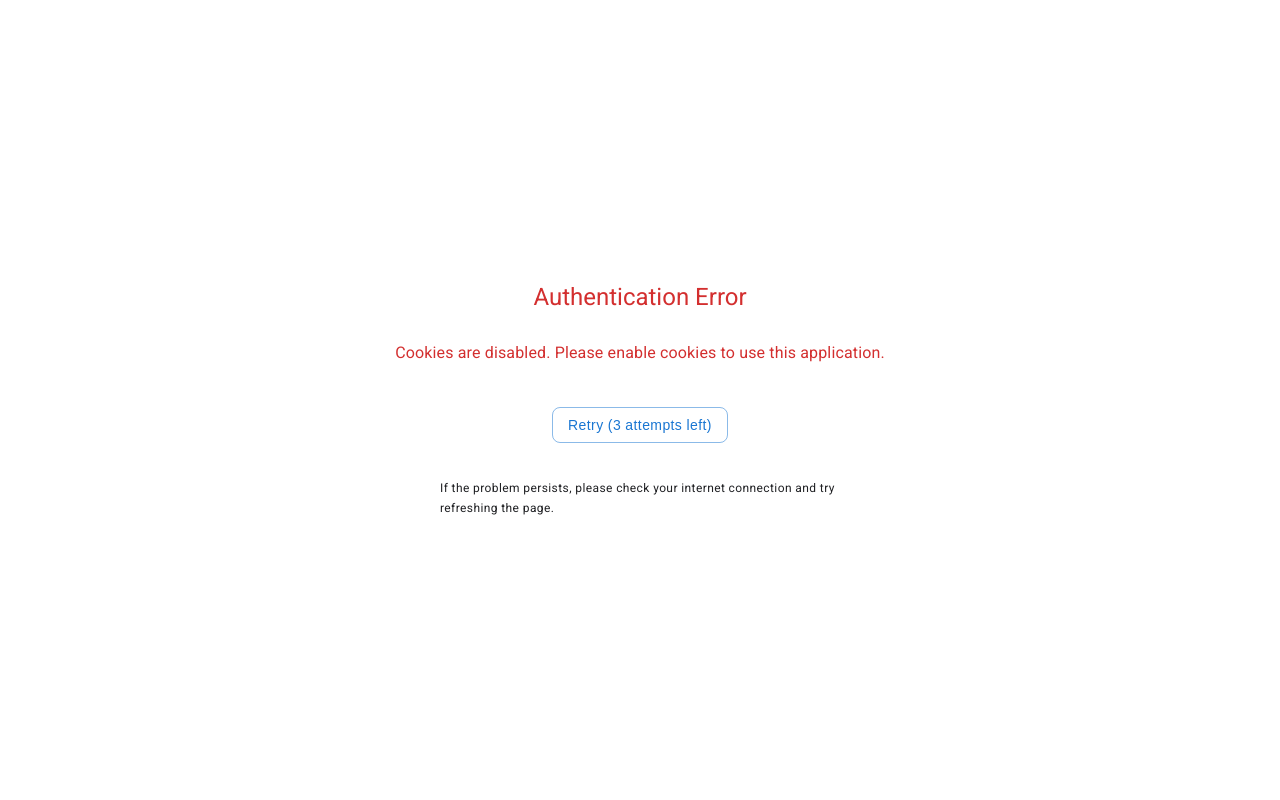
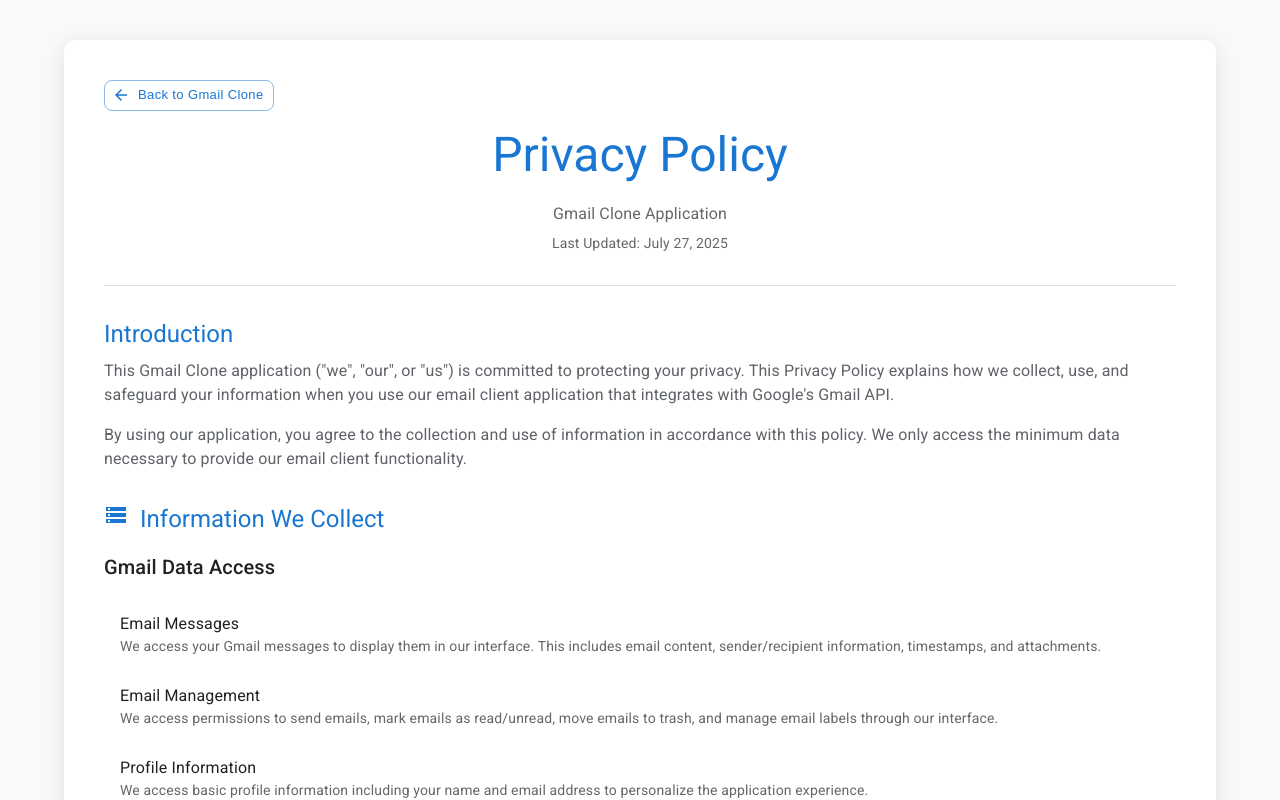
Before and after one commit to Roushan-kr/gmail, a React (Vite) app in the folder client/: page /privacy in a window 1280 px wide. Shown: the top 800 px of the page. Built offline with nearby package versions, Linux system fonts and the light colour scheme; no server answers; a web font is replaced by a local one.

Commit message:
add pages for google api

```diff
--- a/client/src/components/App.jsx
+++ b/client/src/components/App.jsx
@@ -1,8 +1,10 @@
 import React, { useState, useCallback } from 'react';
-import { BrowserRouter } from "react-router-dom";
+import { BrowserRouter, Routes, Route } from "react-router-dom";
 import GoogleAuth from './GoogleAuth';
-import { Analytics } from "@vercel/analytics/react"; // Fixed import
+import { Analytics } from "@vercel/analytics/react";
 import Main from './Main';
+import PrivacyPolicy from './PrivacyPolicy';
+import TermsOfService from './TermsOfService';
 
 function App() {
   const [isAuthenticated, setIsAuthenticated] = useState(false);
@@ -19,14 +21,23 @@
   }, []);
 
   return (
-    <BrowserRouter> {/* Move BrowserRouter to top level */}
+    <BrowserRouter>
       <div className="App">
+        <Routes>
+          {/* Public routes - accessible without authentication */}
+          <Route path="/privacy" element={<PrivacyPolicy />} />
+          <Route path="/terms" element={<TermsOfService />} />
+
+          {/* Protected routes - require authentication */}
+          <Route path="*" element={
             <GoogleAuth
               onAuthSuccess={handleAuthSuccess}
               onAuthFailure={handleAuthFailure}
             >
               {isAuthenticated && authChecked && <Main />}
             </GoogleAuth>
+          } />
+        </Routes>
         <Analytics />
       </div>
     </BrowserRouter>
--- a/client/src/components/GoogleAuth.jsx
+++ b/client/src/components/GoogleAuth.jsx
@@ -3,7 +3,7 @@
 import { initializeGapi, signIn, signOut, isSignedIn, startTokenRefresh } from '../api/gmailApi';
 import { validateEnvironment, getSetupInstructions } from '../utils/envCheck.js';
 import SetupGuide from './SetupGuide.jsx';
-import { Link } from 'react-router-dom';
+import { Link, useNavigate } from 'react-router-dom';
 import { authCookies, cookieManager } from '../utils/cookieManager.js';
 
 const AuthContainer = styled(Box)({
@@ -36,6 +36,7 @@
   const [checkingAuth, setCheckingAuth] = useState(true);
   const [retryCount, setRetryCount] = useState(0);
   const [isRetrying, setIsRetrying] = useState(false);
+  const navigate = useNavigate();
 
   useEffect(() => {
     const initAuth = async () => {
@@ -277,7 +278,7 @@
             variant="caption"
             color="primary"
             sx={{ cursor: 'pointer', textDecoration: 'underline' }}
-            onClick={() => window.open('/privacy', '_blank')}
+            onClick={() => navigate('/privacy')}
           >
             Privacy Policy
           </Typography>
@@ -285,7 +286,7 @@
             variant="caption"
             color="primary"
             sx={{ cursor: 'pointer', textDecoration: 'underline' }}
-            onClick={() => window.open('/terms', '_blank')}
+            onClick={() => navigate('/terms')}
           >
             Terms of Service
           </Typography>
--- a/client/src/components/PrivacyPolicy.jsx
+++ b/client/src/components/PrivacyPolicy.jsx
@@ -1,7 +1,22 @@
 import React from 'react';
-import { Box, Typography, Container, Paper, Divider, List, ListItem, ListItemText, styled, Button } from '@mui/material';
+import { Box, Typography, Container, Paper, Divider, List, ListItem, ListItemText, styled, Button, CssBaseline, ThemeProvider, createTheme } from '@mui/material';
 import { Security, Storage, Share, Visibility, Update, ContactMail, ArrowBack } from '@mui/icons-material';
 import { useNavigate } from 'react-router-dom';
+
+const theme = createTheme({
+  palette: {
+    primary: {
+      main: '#1976d2',
+    },
+  },
+});
+
+const FullPageContainer = styled(Box)({
+  minHeight: '100vh',
+  backgroundColor: '#f8f9fa',
+  display: 'flex',
+  flexDirection: 'column',
+});
 
 const PolicyContainer = styled(Container)({
   maxWidth: '800px',
@@ -37,18 +52,15 @@
   });
 
   const handleBackClick = () => {
-    try {
-      navigate(-1);
-    } catch (error) {
-      // Fallback if navigation fails
-      window.history.back();
-    }
+    navigate('/');
   };
 
   return (
+    <ThemeProvider theme={theme}>
+      <CssBaseline />
+      <FullPageContainer>
         <PolicyContainer>
           <PolicyPaper>
-        {/* Back Button */}
             <Box sx={{ mb: 2 }}>
               <Button
                 startIcon={<ArrowBack />}
@@ -56,7 +68,7 @@
                 variant="outlined"
                 size="small"
               >
-            Back
+                Back to Gmail Clone
               </Button>
             </Box>
 
@@ -360,7 +372,7 @@
                   variant="body2"
                   color="primary"
                   sx={{ cursor: 'pointer', textDecoration: 'underline', ml: 1 }}
-              onClick={() => window.open('/terms', '_blank')}
+                  onClick={() => navigate('/terms')}
                 >
                   View Terms
                 </Typography>
@@ -375,6 +387,8 @@
             </Typography>
           </PolicyPaper>
         </PolicyContainer>
+      </FullPageContainer>
+    </ThemeProvider>
   );
 };
 
--- a/client/src/components/TermsOfService.jsx
+++ b/client/src/components/TermsOfService.jsx
@@ -1,7 +1,22 @@
 import React from 'react';
-import { Box, Typography, Container, Paper, Divider, List, ListItem, ListItemText, styled, Button } from '@mui/material';
+import { Box, Typography, Container, Paper, Divider, List, ListItem, ListItemText, styled, Button, CssBaseline, ThemeProvider, createTheme } from '@mui/material';
 import { Gavel, Assignment, Warning, AccountBalance, ContactMail, ArrowBack } from '@mui/icons-material';
 import { useNavigate } from 'react-router-dom';
+
+const theme = createTheme({
+  palette: {
+    primary: {
+      main: '#1976d2',
+    },
+  },
+});
+
+const FullPageContainer = styled(Box)({
+  minHeight: '100vh',
+  backgroundColor: '#f8f9fa',
+  display: 'flex',
+  flexDirection: 'column',
+});
 
 const PolicyContainer = styled(Container)({
   maxWidth: '800px',
@@ -37,17 +52,15 @@
   });
 
   const handleBackClick = () => {
-    try {
-      navigate(-1);
-    } catch (error) {
-      window.history.back();
-    }
+    navigate('/');
   };
 
   return (
+    <ThemeProvider theme={theme}>
+      <CssBaseline />
+      <FullPageContainer>
         <PolicyContainer>
           <PolicyPaper>
-        {/* Back Button */}
             <Box sx={{ mb: 2 }}>
               <Button
                 startIcon={<ArrowBack />}
@@ -55,7 +68,7 @@
                 variant="outlined"
                 size="small"
               >
-            Back
+                Back to Gmail Clone
               </Button>
             </Box>
 
@@ -394,7 +407,17 @@
               <Typography variant="body2">
                 <strong>Email:</strong> dev.roushncse@gmail.com<br/>
                 <strong>Project:</strong> Gmail Clone - Educational Application<br/>
-            <strong>Purpose:</strong> Educational and Demonstration Only
+                <strong>Purpose:</strong> Educational and Demonstration Only<br/>
+                <strong>Privacy Policy:</strong>
+                <Typography
+                  component="span"
+                  variant="body2"
+                  color="primary"
+                  sx={{ cursor: 'pointer', textDecoration: 'underline', ml: 1 }}
+                  onClick={() => navigate('/privacy')}
+                >
+                  View Privacy Policy
+                </Typography>
               </Typography>
             </Box>
 
@@ -406,6 +429,8 @@
             </Typography>
           </PolicyPaper>
         </PolicyContainer>
+      </FullPageContainer>
+    </ThemeProvider>
   );
 };
 
```
Lines whose indentation alone changed are shown as unchanged.
